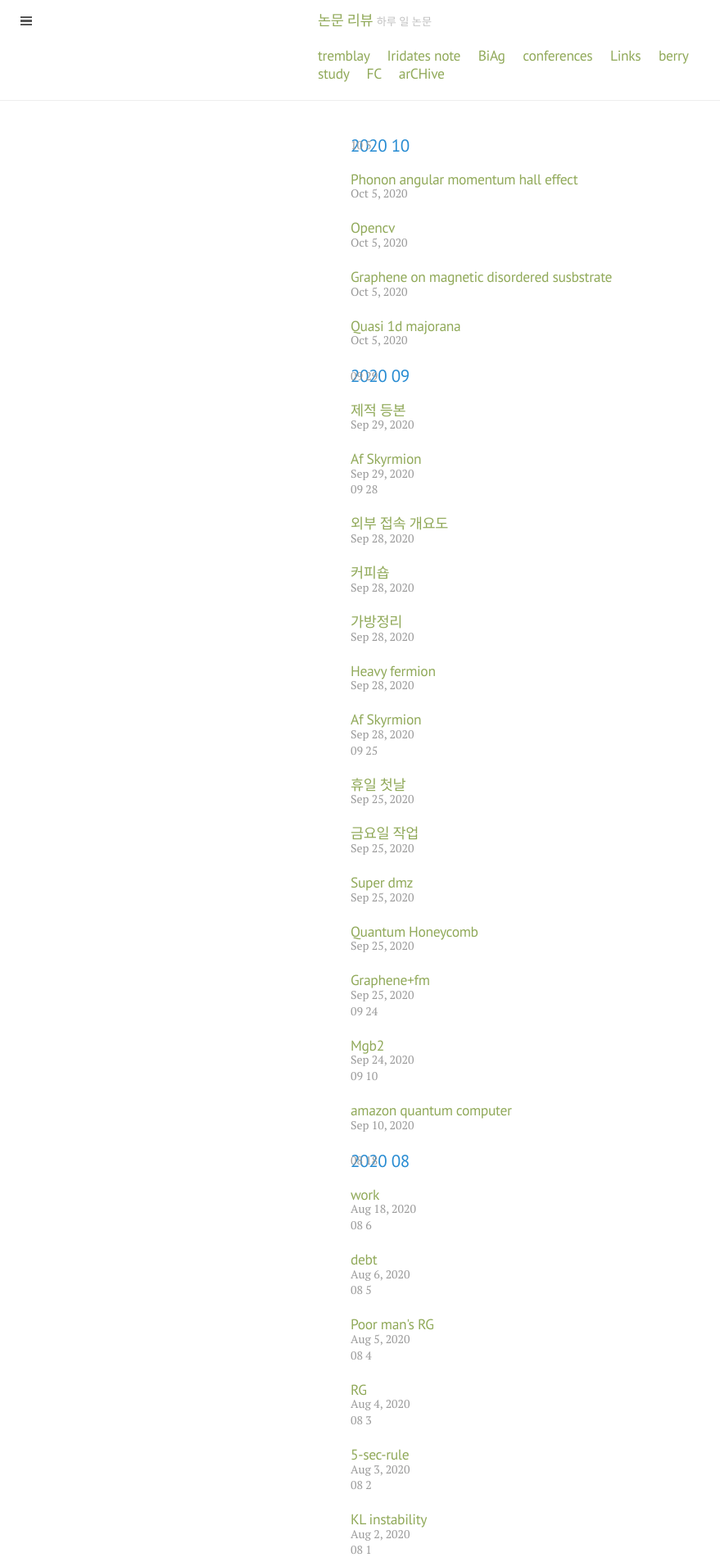
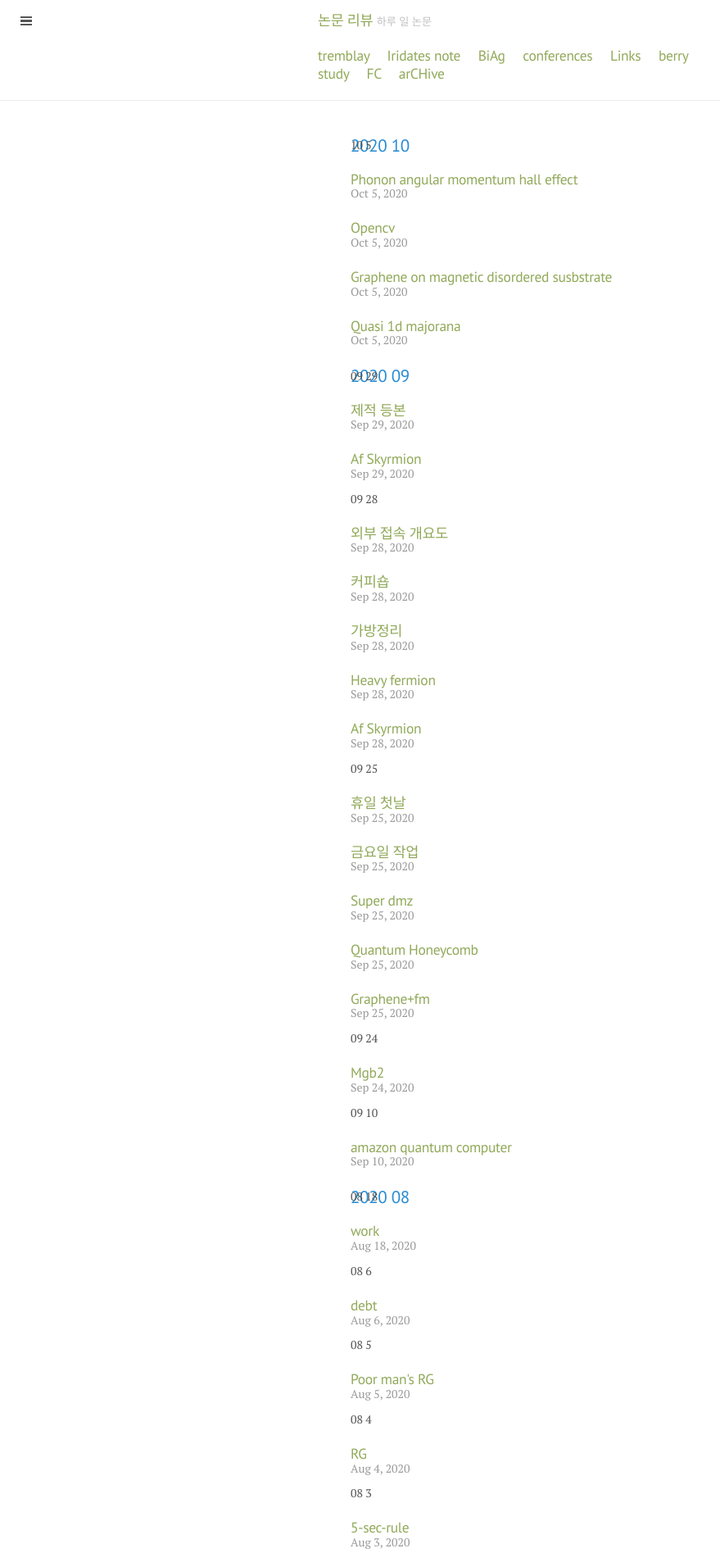
Before and after one commit to qkrwlsghdcjsworlt/work, a Jekyll site: the page built from index.html, in a window 1280 px wide. Shown: the top 1906 px of the page at 82% size, without its empty margins (0-879 px from the left). Built offline with Jekyll 4.4.1, drawn with Linux system fonts in a browser that asks for light colours; the list of posts is cut into pages by our own code.

Commit message:
“update”

```diff
--- a/index.html
+++ b/index.html
@@ -29,12 +29,12 @@ title: Home
 	<!-- year month -->
 	<!-- date -->
    {% unless post.next %}
-        <span class="post-date">{{ post.date | date: '%m %-d' }}</span>
+         {{ post.date | date: '%m %-d' }}
     {% else %}
       {% capture year %}{{ post.date | date: '%m %-d' }}{% endcapture %}
       {% capture nyear %}{{ post.next.date | date: '%m %-d' }}{% endcapture %}
       {% if year != nyear %}
-        <span class="post-date">{{ post.date | date: '%m %-d' }}</span>
+         {{ post.date | date: '%m %-d' }}
       {% endif %}
     {% endunless %}
 	<!-- date -->
```
